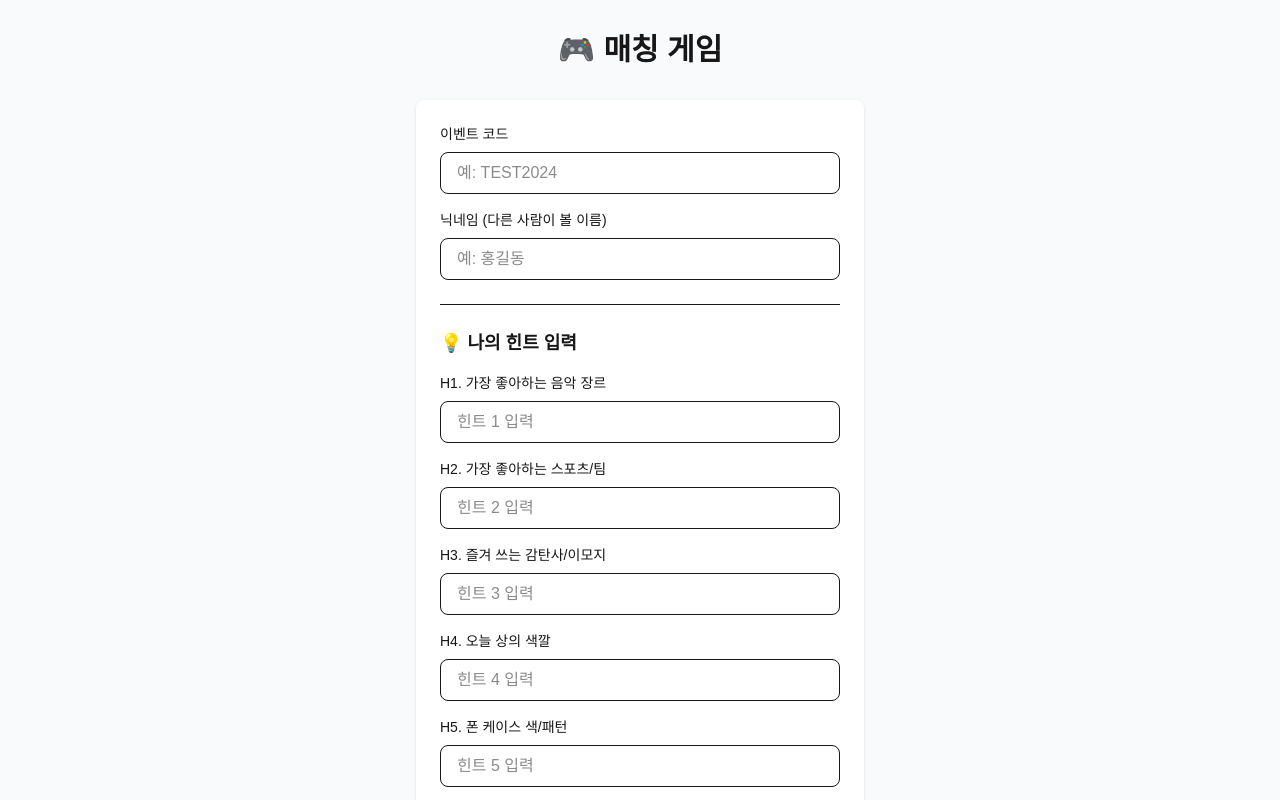
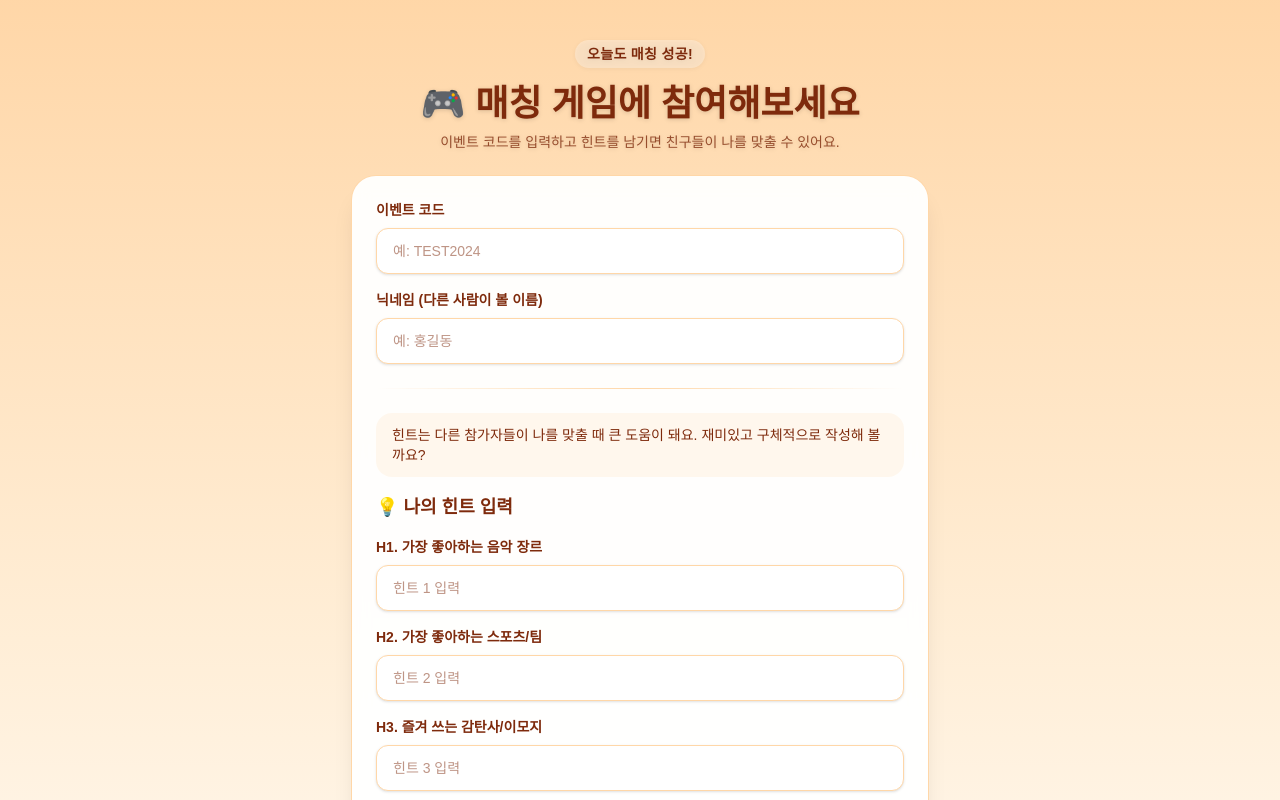
Before and after one commit to Happ11quokka/koplegame, a Next.js app: page / in a window 1280 px wide. Shown: the top 800 px of the page. Built offline with nearby package versions, Linux system fonts and the light colour scheme.

Commit message:
|FIX| color

```diff
--- a/src/app/page.tsx
+++ b/src/app/page.tsx
@@ -2,8 +2,8 @@
 
 import { useState } from 'react';
 import { useRouter } from 'next/navigation';
+import { collection, addDoc, getDocs, query, where } from 'firebase/firestore';
 import { db } from '@/lib/firebase/config';
-import { collection, addDoc, getDocs, query, where } from 'firebase/firestore';
 
 export default function HomePage() {
   const router = useRouter();
@@ -34,7 +34,6 @@ export default function HomePage() {
     setError('');
 
     try {
-      // 1. 이벤트 코드 확인
       const eventsRef = collection(db, 'events');
       const q = query(eventsRef, where('code', '==', eventCode.toUpperCase()));
       const querySnapshot = await getDocs(q);
@@ -48,7 +47,6 @@ export default function HomePage() {
       const eventDoc = querySnapshot.docs[0];
       const eventId = eventDoc.id;
 
-      // 2. 힌트 저장
       const hintsRef = collection(db, `events/${eventId}/hints`);
       await addDoc(hintsRef, {
         nickname,
@@ -59,10 +57,9 @@ export default function HomePage() {
         h5: hints[4],
         h6: hints[5],
         createdAt: new Date(),
-        matchedBy: [] // 누가 나를 맞췄는지
+        matchedBy: []
       });
 
-      // 3. 피드 페이지로 이동
       localStorage.setItem('myNickname', nickname);
       router.push(`/event/${eventCode.toUpperCase()}`);
     } catch (err) {
@@ -73,55 +70,73 @@ export default function HomePage() {
   };
 
   return (
-    <div className="min-h-screen bg-gray-50 py-8 px-4">
-      <div className="max-w-md mx-auto">
-        <h1 className="text-3xl font-bold text-center mb-8">
-          🎮 매칭 게임
+    <div className="min-h-screen bg-gradient-to-b from-orange-200 via-orange-100 to-white px-4 py-10">
+      <div className="mx-auto max-w-xl space-y-6">
+        <header className="text-center text-white drop-shadow-sm">
+          <p className="mx-auto inline-flex items-center rounded-full bg-white/30 px-3 py-1 text-sm font-semibold uppercase tracking-wide text-orange-900 backdrop-blur">
+            오늘도 매칭 성공!
+          </p>
+          <h1 className="mt-4 text-4xl font-extrabold text-orange-900">
+            🎮 매칭 게임에 참여해보세요
           </h1>
+          <p className="mt-2 text-sm text-orange-900/80">
+            이벤트 코드를 입력하고 힌트를 남기면 친구들이 나를 맞출 수 있어요.
+          </p>
+        </header>
 
-        <form onSubmit={handleSubmit} className="bg-white rounded-lg shadow p-6 space-y-4">
+        <form
+          onSubmit={handleSubmit}
+          className="rounded-3xl bg-white/95 p-6 shadow-xl ring-1 ring-orange-200 backdrop-blur"
+        >
+          <div className="space-y-4">
             <div>
-            <label className="block text-sm font-medium mb-2">
+              <label className="block text-sm font-semibold text-orange-900">
                 이벤트 코드
               </label>
               <input
                 type="text"
                 value={eventCode}
                 onChange={(e) => setEventCode(e.target.value)}
-              className="w-full px-4 py-2 border rounded-lg"
+                className="mt-2 w-full rounded-xl border border-orange-200 bg-white px-4 py-3 text-sm font-medium text-orange-900 shadow-sm outline-none ring-orange-400 transition focus:border-orange-400 focus:ring"
                 placeholder="예: TEST2024"
                 required
               />
             </div>
 
             <div>
-            <label className="block text-sm font-medium mb-2">
+              <label className="block text-sm font-semibold text-orange-900">
                 닉네임 (다른 사람이 볼 이름)
               </label>
               <input
                 type="text"
                 value={nickname}
                 onChange={(e) => setNickname(e.target.value)}
-              className="w-full px-4 py-2 border rounded-lg"
+                className="mt-2 w-full rounded-xl border border-orange-200 bg-white px-4 py-3 text-sm font-medium text-orange-900 shadow-sm outline-none ring-orange-400 transition focus:border-orange-400 focus:ring"
                 placeholder="예: 홍길동"
                 required
               />
             </div>
+          </div>
 
-          <hr className="my-6" />
+          <div className="my-6 h-px w-full bg-gradient-to-r from-transparent via-orange-200 to-transparent" />
 
-          <h2 className="text-lg font-semibold">💡 나의 힌트 입력</h2>
+          <div className="space-y-4">
+            <div className="rounded-2xl bg-orange-50 px-4 py-3 text-sm text-orange-900">
+              힌트는 다른 참가자들이 나를 맞출 때 큰 도움이 돼요. 재미있고 구체적으로 작성해 볼까요?
+            </div>
+
+            <h2 className="text-lg font-bold text-orange-900">💡 나의 힌트 입력</h2>
 
             {hintLabels.map((label, index) => (
-            <div key={index}>
-              <label className="block text-sm font-medium mb-2">
+              <div key={label}>
+                <label className="block text-sm font-semibold text-orange-900">
                   {label}
                 </label>
                 <input
                   type="text"
                   value={hints[index]}
                   onChange={(e) => handleHintChange(index, e.target.value)}
-                className="w-full px-4 py-2 border rounded-lg"
+                  className="mt-2 w-full rounded-xl border border-orange-200 bg-white px-4 py-3 text-sm font-medium text-orange-900 shadow-sm outline-none ring-orange-400 transition focus:border-orange-400 focus:ring"
                   placeholder={`힌트 ${index + 1} 입력`}
                   required
                 />
@@ -129,13 +144,16 @@ export default function HomePage() {
             ))}
 
             {error && (
-            <div className="text-red-600 text-sm">{error}</div>
+              <div className="rounded-xl bg-red-50 px-4 py-2 text-sm font-semibold text-red-600">
+                {error}
+              </div>
             )}
+          </div>
 
           <button
             type="submit"
             disabled={loading}
-            className="w-full bg-blue-600 text-white py-3 rounded-lg font-semibold hover:bg-blue-700 disabled:opacity-50"
+            className="mt-8 w-full rounded-xl bg-orange-500 px-4 py-3 text-base font-bold text-white shadow-lg shadow-orange-200 transition hover:bg-orange-600 focus:outline-none focus-visible:ring-2 focus-visible:ring-orange-600 disabled:cursor-not-allowed disabled:opacity-60"
           >
             {loading ? '저장 중...' : '힌트 제출하고 게임 시작'}
           </button>
```
Lines whose indentation alone changed are shown as unchanged.
